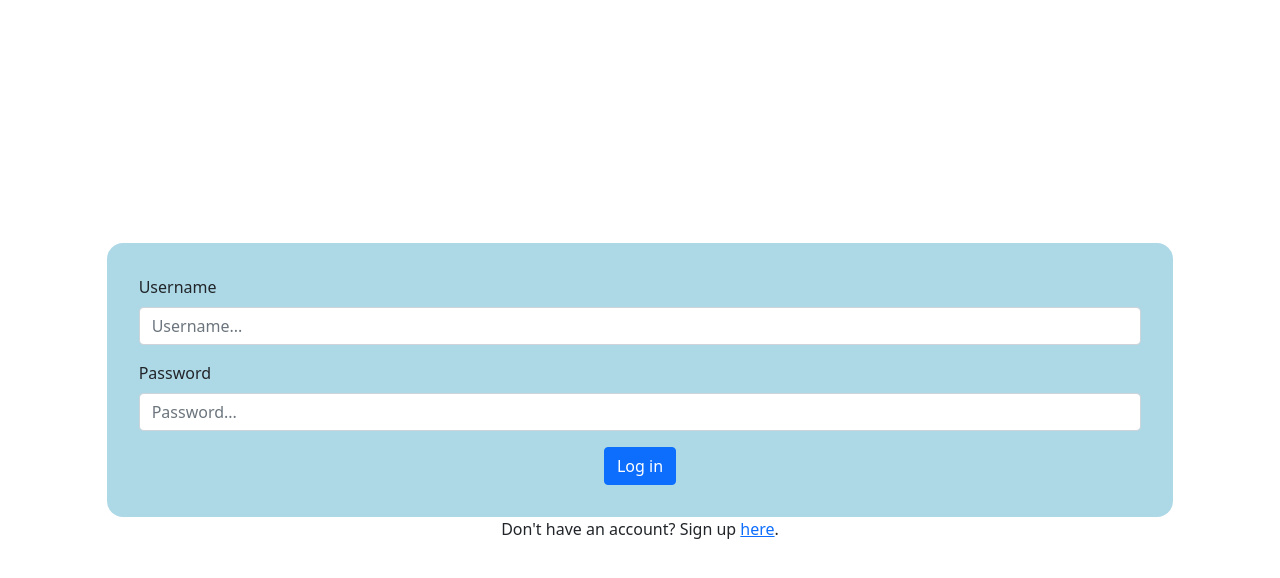
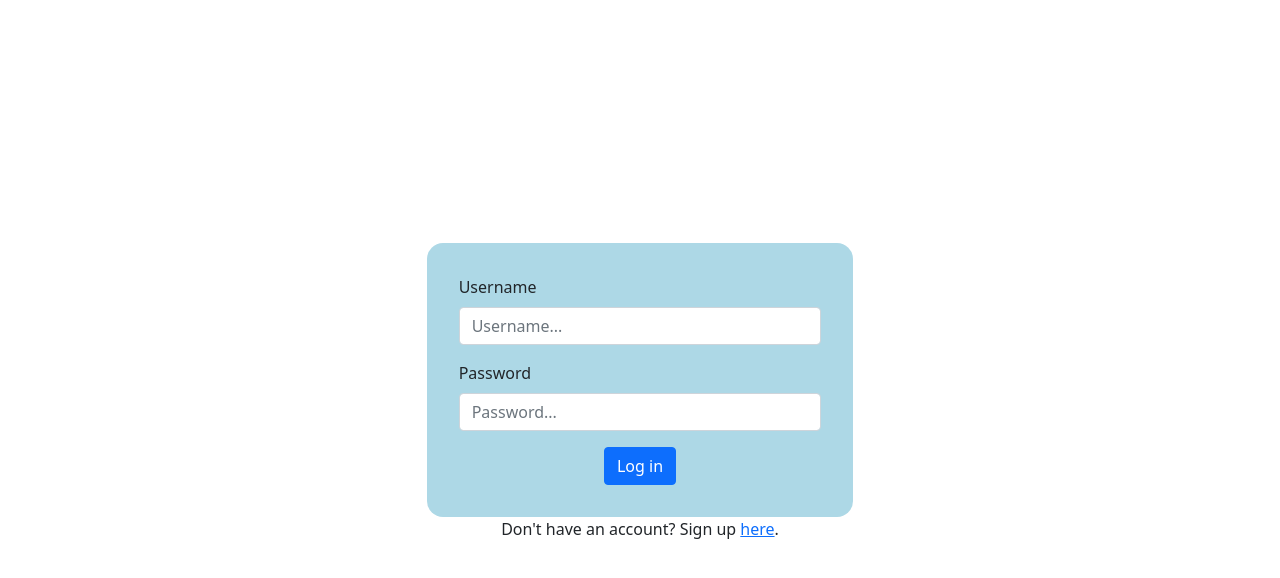
Before and after one commit to ZodX/food_ordering_app, a Django app: page / in a window 1280 px wide. Shown: the top 578 px of the page. Run offline with Django 3.2, Linux system fonts and the light colour scheme.

Commit message:
Width adjustments

```diff
--- a/app/authentication/templates/authentication/login.html
+++ b/app/authentication/templates/authentication/login.html
@@ -29,7 +29,7 @@
 </style>
 
 <body class="my-flex">
-    <div class="loginContainer col-md-10">
+    <div class="loginContainer col-lg-4 col-sm-6">
         <form method="POST">
             {% csrf_token %}
             <div class="mb-3">
--- a/app/authentication/templates/authentication/register.html
+++ b/app/authentication/templates/authentication/register.html
@@ -29,7 +29,7 @@
 </style>
 
 <body class="my-flex">
-    <div class="registerContainer col-md-10">
+    <div class="registerContainer col-lg-4 col-sm-6">
         <form method="POST">
             {% csrf_token %}
             <div class="mb-3">
```
